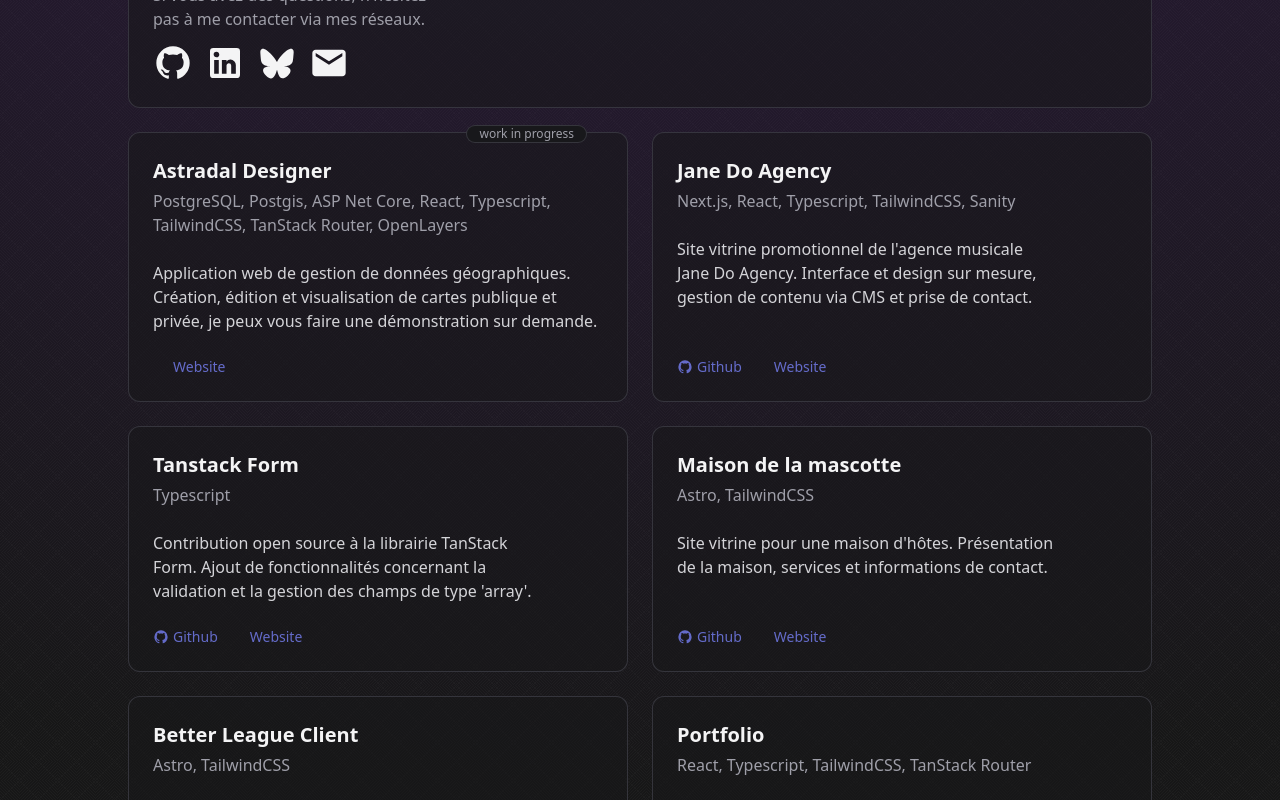
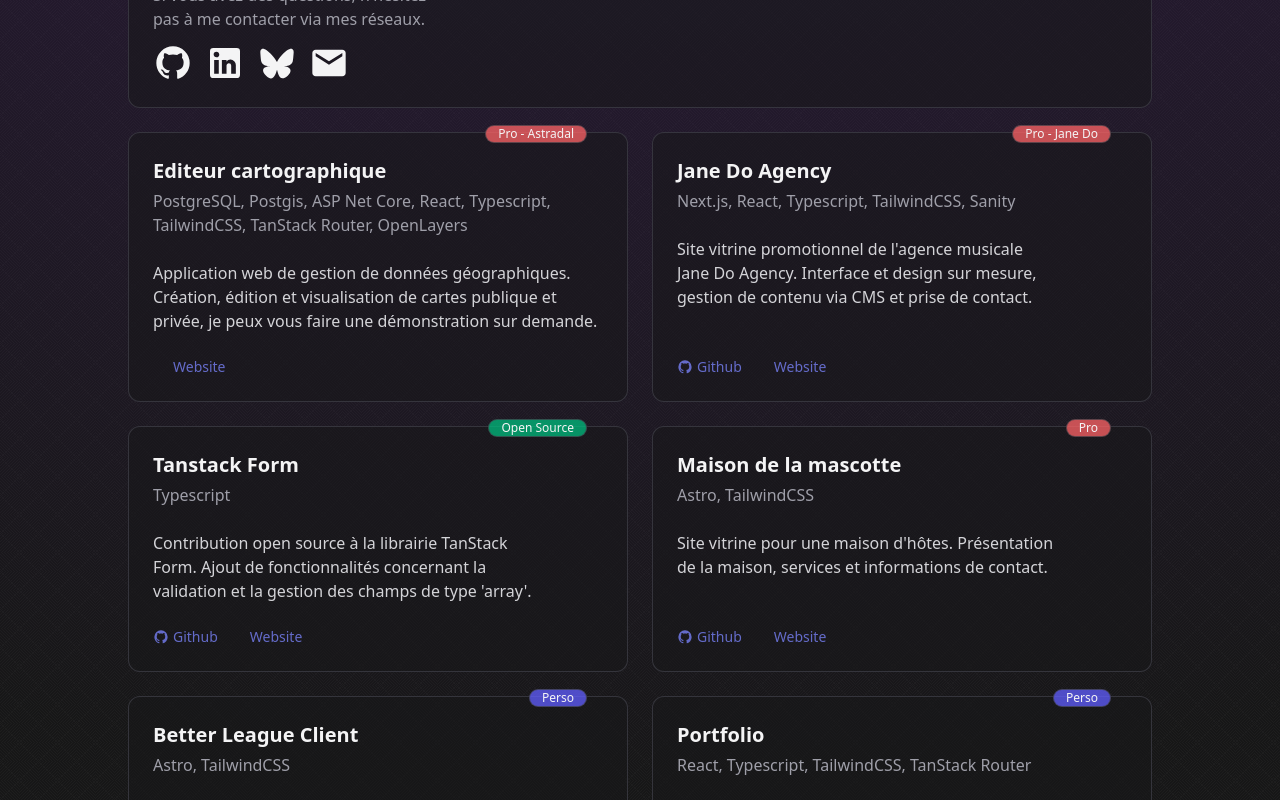
Before and after one commit to t-rosa/portfolio, a React (Vite) app: page /projects in a window 1280 px wide. Shown: the part 340-1140 px from the top of the page. Built offline with nearby package versions, Linux system fonts and the light colour scheme.

Commit message:
feat(projects): refactor ProjectCard to use a single project prop and enhance project badges

```diff
--- a/src/components/project-card.tsx
+++ b/src/components/project-card.tsx
@@ -1,35 +1,41 @@
 import { GithubIcon } from "@/assets/icons/github-icon";
 import LinkIcon from "@/assets/icons/link-icons";
+import { Project } from "@/lib/projects";
 
 interface Props {
-  title: string;
-  tools: string;
-  description: string;
-  githubUrl?: string;
-  websiteUrl?: string;
-  wip?: boolean;
+  project: Project;
 }
 
-export function ProjectCard(props: Props) {
+export function ProjectCard({ project }: Props) {
   return (
     <div className="relative border rounded-xl border-zinc-700/75 bg-zinc-900/55 p-3 lg:p-6 space-y-3 grid grid-rows-[auto_1fr_auto] gap-3">
-      {props.wip && (
-        <p className="absolute z-10 -top-2 right-10 border px-3 rounded-xl bg-zinc-900 border-zinc-700/75 text-zinc-400 text-xs">
-          work in progress
+      {project.status === "pro" && (
+        <p className="absolute z-10 -top-2 right-10 border px-3 rounded-xl bg-red-400/75 border-zinc-700/75 text-zinc-100 text-xs">
+          Pro {project.company && <span>- {project.company}</span>}
+        </p>
+      )}
+      {project.status === "perso" && (
+        <p className="absolute z-10 -top-2 right-10 border px-3 rounded-xl bg-indigo-500/75 border-zinc-700/75 text-zinc-100 text-xs">
+          Perso
+        </p>
+      )}
+      {project.status === "open-source" && (
+        <p className="absolute z-10 -top-2 right-10 border px-3 rounded-xl bg-emerald-500/75 border-zinc-700/75 text-zinc-100 text-xs">
+          Open Source
         </p>
       )}
       <div className="space-y-1">
-        <h2 className="text-xl font-semibold">{props.title}</h2>
-        <p className="text-zinc-400">{props.tools}</p>
+        <h2 className="text-xl font-semibold">{project.title}</h2>
+        <p className="text-zinc-400">{project.tools}</p>
       </div>
-      <p className="text-zinc-300">{props.description}</p>
+      <p className="text-zinc-300">{project.description}</p>
       <ul className="flex items-center gap-3">
-        {props.githubUrl && (
+        {project.githubUrl && (
           <li>
             <a
               target="_blank"
               rel="noopener noreferrer"
-              href={props.githubUrl}
+              href={project.githubUrl}
               className="flex gap-1 items-center text-sm text-indigo-400/75 "
             >
               <GithubIcon className="size-4" />
@@ -37,12 +43,12 @@
             </a>
           </li>
         )}
-        {props.websiteUrl && (
+        {project.websiteUrl && (
           <li>
             <a
               target="_blank"
               rel="noopener noreferrer"
-              href={props.websiteUrl}
+              href={project.websiteUrl}
               className="flex gap-1 items-center text-sm text-indigo-400/75 "
             >
               <LinkIcon className="size-4" />
--- a/src/lib/projects.ts
+++ b/src/lib/projects.ts
@@ -1,21 +1,23 @@
-interface Project {
+export interface Project {
   title: string;
   tools: string;
   description: string;
   githubUrl?: string;
   websiteUrl?: string;
-  wip?: boolean;
+  status?: "pro" | "perso" | "open-source";
+  company?: string;
 }
 
 export const projects: Project[] = [
   {
-    title: "Astradal Designer",
+    title: "Editeur cartographique",
     tools:
       "PostgreSQL, Postgis, ASP Net Core, React, Typescript, TailwindCSS, TanStack Router, OpenLayers",
     description:
       "Application web de gestion de données géographiques. Création, édition et visualisation de cartes publique et privée, je peux vous faire une démonstration sur demande.",
     websiteUrl: "https://app.astradal.com/",
-    wip: true,
+    status: "pro",
+    company: "Astradal",
   },
   {
     title: "Jane Do Agency",
@@ -24,6 +26,8 @@
       "Site vitrine promotionnel de l'agence musicale Jane Do Agency. Interface et design sur mesure, gestion de contenu via CMS et prise de contact.",
     websiteUrl: "https://www-janedoagency-com.vercel.app/",
     githubUrl: "https://github.com/t-rosa/www.janedoagency.com",
+    status: "pro",
+    company: "Jane Do",
   },
   {
     title: "Tanstack Form",
@@ -33,6 +37,7 @@
     websiteUrl: "https://tanstack.com/form/latest",
     githubUrl:
       "https://github.com/TanStack/form/pulls?q=is%3Apr+author%3At-rosa+",
+    status: "open-source",
   },
   {
     title: "Maison de la mascotte",
@@ -41,6 +46,7 @@
       "Site vitrine pour une maison d'hôtes. Présentation de la maison, services et informations de contact.",
     githubUrl: "https://github.com/t-rosa/www.maisondelamascotte.com",
     websiteUrl: "https://www.maisondelamascotte.com/",
+    status: "pro",
   },
   {
     title: "Better League Client",
@@ -49,6 +55,7 @@
       "Ma conception du client de League of legends s'il devait être refait. Principalement du CSS et des animations.",
     githubUrl: "https://github.com/t-rosa/better-league-client",
     websiteUrl: "https://better-league-client.vercel.app/",
+    status: "perso",
   },
   {
     title: "Portfolio",
@@ -56,29 +63,30 @@
     description:
       "Site vitrine personnel. Présentation de mes projets, compétences et informations de contact.",
     githubUrl: "https://github.com/t-rosa/portfolio",
+    status: "perso",
   },
   {
-    wip: true,
     title: "Ark Stack UI",
     tools: "React, Typescript, TailwindCSS, Ark-ui",
     description:
       "Implémentation d'une librairie de composants UI autour des composants de la librairie Ark-ui avec React, TypeScript et TailwindCSS.",
     githubUrl: "https://github.com/t-rosa/ark-stack-ui",
+    status: "perso",
   },
   {
-    wip: true,
     title: "Abalone",
     tools: "C++, Raylib",
     description:
       "Implémentation du jeu de plateau Abalone en C++ avec la librairie Raylib.",
     githubUrl: "https://github.com/t-rosa/ABALONE",
+    status: "perso",
   },
   {
-    wip: true,
     title: "Tetris",
     tools: "C++, Raylib",
     description:
       "Implémentation du jeu Tetris en C++ avec la librairie Raylib.",
     githubUrl: "https://github.com/t-rosa/TETRIS",
+    status: "perso",
   },
 ];
--- a/src/routes/projects.tsx
+++ b/src/routes/projects.tsx
@@ -10,15 +10,7 @@
   return (
     <div className="grid md:grid-cols-2 gap-6">
       {projects.map((project) => (
-        <ProjectCard
-          key={project.title}
-          wip={project.wip}
-          title={project.title}
-          tools={project.tools}
-          description={project.description}
-          websiteUrl={project.websiteUrl}
-          githubUrl={project.githubUrl}
-        />
+        <ProjectCard key={project.title} project={project} />
       ))}
     </div>
   );
```
